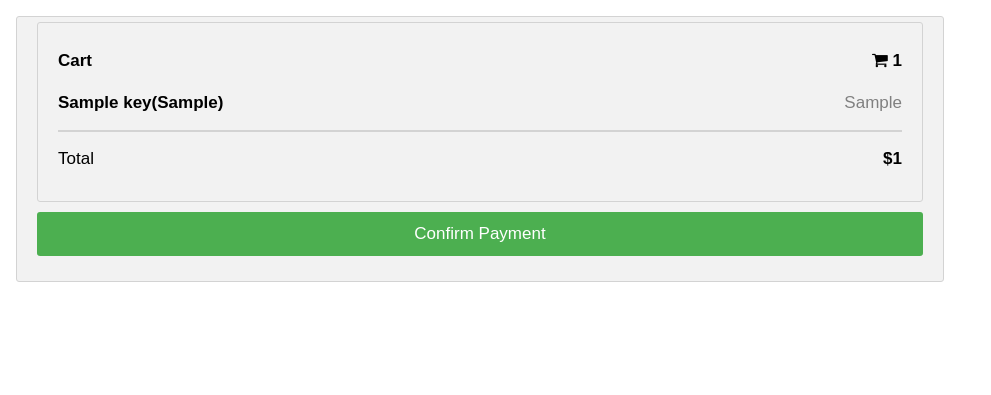
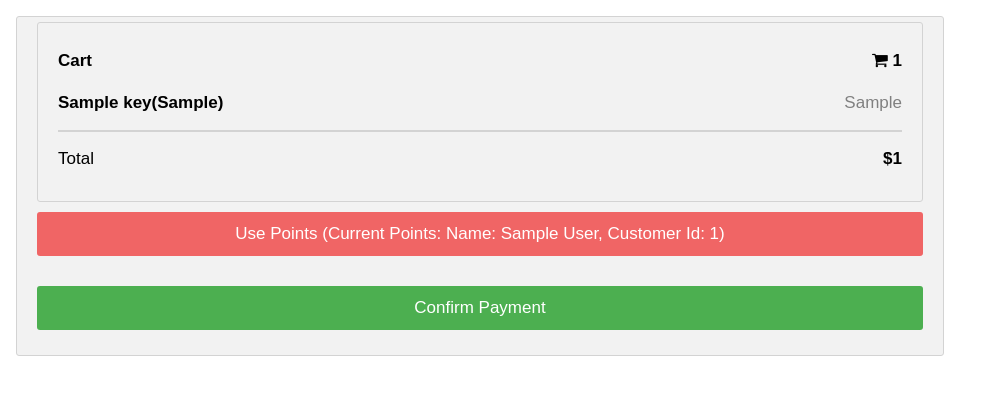
Before and after one commit to jiaxing-commits/software_engineering_app, a Django app: template restaurant_app/customer_app/templates/customer_app/checkout.html in a window 1280 px wide. Shown: the top 395 px of the page, without its empty margins (0-991 px from the left). Run offline with Django 3.2, Linux system fonts and the light colour scheme; tables that the repository leaves empty hold one stand-in row (values such as "Sample post"); the template is opened without the code that fills it: values that come from a table or form of the project are taken from there, most other values are stand-ins (such as "Sample title", 1, 10 or a date in 2020).

Commit message:
complete checkout system

```diff
--- a/restaurant_app/customer_app/static/css/checkout.css
+++ b/restaurant_app/customer_app/static/css/checkout.css
@@ -79,6 +79,22 @@ label {
   background-color: #45a049;
 }
 
+.btn2 {
+  background-color: #f06565;
+  color: white;
+  padding: 12px;
+  margin: 10px 0;
+  border: none;
+  width: 100%;
+  border-radius: 3px;
+  cursor: pointer;
+  font-size: 17px;
+}
+
+.btn2:hover {
+  background-color: #ca0d0d;
+}
+
 a {
   color: #2196F3;
 }
--- a/restaurant_app/customer_app/templates/customer_app/checkout.html
+++ b/restaurant_app/customer_app/templates/customer_app/checkout.html
@@ -30,6 +30,10 @@
             <hr>
             <p>Total <span class="price" style="color:black"><b>${{ total_price }}</b></span></p>
           </div>
+
+          <label>
+            <input type="submit" name="Use Points" value="Use Points (Current Points: {{cur_points}})" class="btn2">
+          </label>
 
 
           {% else %}
```
Also changed, not shown: restaurant_app/customer_app/views.py (+15 -5 lines).
